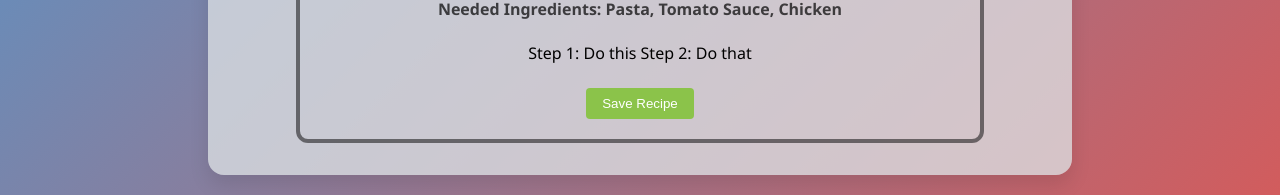
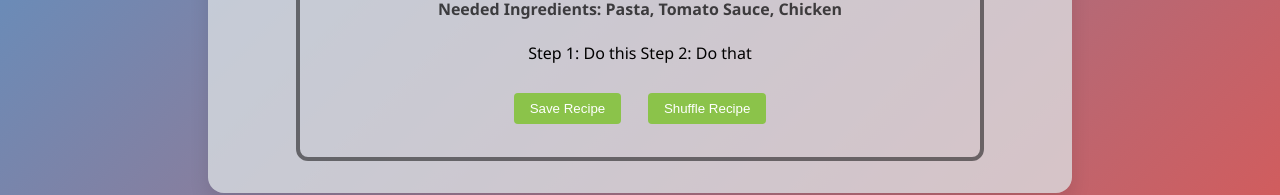
Before and after one commit to mustafa-nom/BiteBuddy, a React (Create React App) app in the folder frontend/: page /recipes in a window 1280 px wide. Shown: the part 593-788 px from the top of the page. Built offline with nearby package versions, Linux system fonts and the light colour scheme; no server answers; the HTML template or start-up script is replaced by a standard one.

Commit message:
created mealplan and pushing to main

```diff
--- a/frontend/src/App.css
+++ b/frontend/src/App.css
@@ -296,6 +296,10 @@ body {
   border: 4px solid #19521c;
 }
 
+.button-list button{
+  margin: 1em;
+}
+
 /* DASHBOARD HEADER ANIMATION */
 .dashboard-header h1 {
   background: linear-gradient(45deg, #ff8a00, #e52e71, #2575fc);
--- a/frontend/src/pages/Recipes.js
+++ b/frontend/src/pages/Recipes.js
@@ -71,7 +71,11 @@ export default function Recipe(){
                                 <h4>{recipe.cookTime}</h4>
                                 <h4>Needed Ingredients: {recipe.neededIngredients}</h4>
                                 <p>{recipe.instructions}</p>
-                                <button className = "view-btn">Save Recipe</button>
+                                <div className = "button-list">
+                                    <button className = "view-btn">Save Recipe</button>
+                                    <button className = "view-btn">Shuffle Recipe</button>
+                                </div>
+
                             </div>
                         ))}
                     </div>
```
